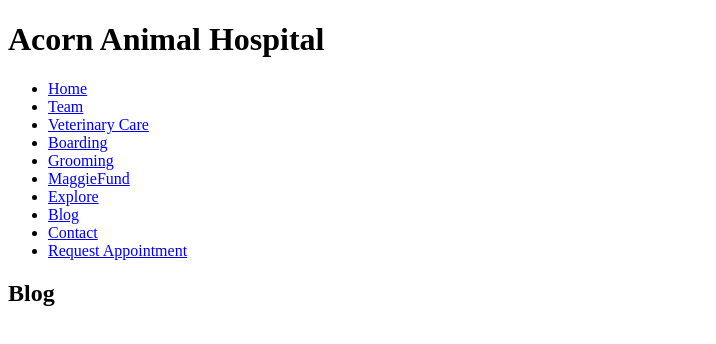
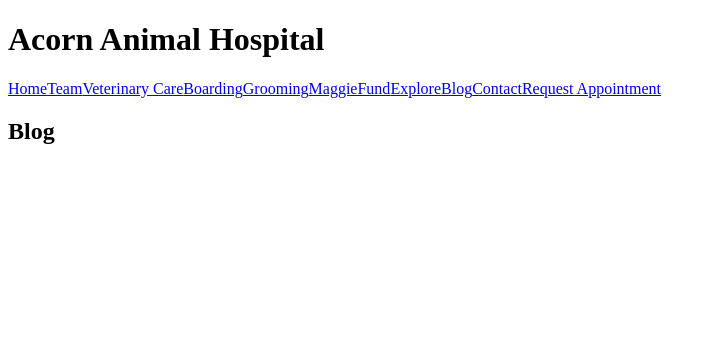
Before and after one commit to sweitzma/acorn, a React app: page /blog in a window 1280 px wide. Shown: the top 344 px of the page, without its empty margins (0-716 px from the left). Built offline with nearby package versions, Linux system fonts and the light colour scheme; the HTML template or start-up script is replaced by a standard one.

Commit message:
File moving and cleaneup

```diff
--- /dev/null
+++ b/src/App.jsx
@@ -0,0 +1,12 @@
+import React from "react";
+import Menu from "./components/Menu";
+
+const App = () => {
+  return(
+    <div>
+      <Menu />
+    </div>
+  );
+}
+
+export default App;
--- a/src/components/Menu.jsx
+++ b/src/components/Menu.jsx
@@ -1,4 +1,5 @@
 import React from "react";
+import PropTypes from "prop-types";
 import {
   BrowserRouter as Router,
   Switch,
@@ -8,44 +9,47 @@ import {
   useParams
 } from "react-router-dom";
 
+const MenuItem = (props) => {
+  let link;
+  console.log(props.path);
+  if (props.external === true) {
+    link = <a href={ props.path }>{ props.name }</a>;
+  } else {
+    link = <Link to={ props.path}>{ props.name }</Link>;
+  }
+
+  return (
+    <span className="MenuItem">
+        { link }
+    </span>
+  );
+}
+MenuItem.propTypes = {
+  path: PropTypes.string.isRequired,
+  name: PropTypes.string.isRequired,
+  external: PropTypes.bool,
+}
+
 const Menu = (props) => {
   return (
     <div>
       <h1>Acorn Animal Hospital</h1>
       <Router>
-        <div>
-          <ul>
-            <li>
-              <Link to="/">Home</Link>
-            </li>
-            <li>
-              <Link to="/team">Team</Link>
-            </li>
-            <li>
-              <Link to="/veterinary-care">Veterinary Care</Link>
-            </li>
-            <li>
-              <Link to="/boarding">Boarding</Link>
-            </li>
-            <li>
-              <Link to="/grooming">Grooming</Link>
-            </li>
-            <li>
-              <Link to="/maggie-fund">MaggieFund</Link>
-            </li>
-            <li>
-              <Link to="/explore">Explore</Link>
-            </li>
-            <li>
-              <Link to="/blog">Blog</Link>
-            </li>
-            <li>
-              <Link to="/contact">Contact</Link>
-            </li>
-            <li>
-              <a href="https://dashboard.petdesk.com/WebApptRequest/?placeGUID=04211d3b-eac1-48d1-a939-045d22296e50">Request Appointment</a>
-            </li>
-          </ul>
+        <div className="MenuBar">
+          <MenuItem path="/" name="Home" />
+          <MenuItem path="/team" name="Team" />
+          <MenuItem path="/veterinary-care" name="Veterinary Care" />
+          <MenuItem path="/boarding" name="Boarding" />
+          <MenuItem path="/grooming" name="Grooming" />
+          <MenuItem path="/maggie-fund" name="MaggieFund" />
+          <MenuItem path="/explore" name="Explore" />
+          <MenuItem path="/blog" name="Blog" />
+          <MenuItem path="/contact" name="Contact" />
+          <MenuItem
+              path={ "https://dashboard.petdesk.com/WebApptRequest/?placeGUID=04211d3b-eac1-48d1-a939-045d22296e50" }
+              name={ "Request Appointment" }
+              external={ true }
+          />
 
           <Switch>
             <Route path="/team">
--- a/src/index.jsx
+++ b/src/index.jsx
@@ -1,6 +1,6 @@
 import React from "react";
 import ReactDOM from "react-dom";
 
-import Menu from "./components/Menu";
+import App from "./app";
 
-ReactDOM.render(<Menu />, document.getElementById("app"));
+ReactDOM.render(<App />, document.getElementById("app"));
```
Also changed, not shown: src/pages/blog/Blog.jsx (added, +9 -0 lines).
